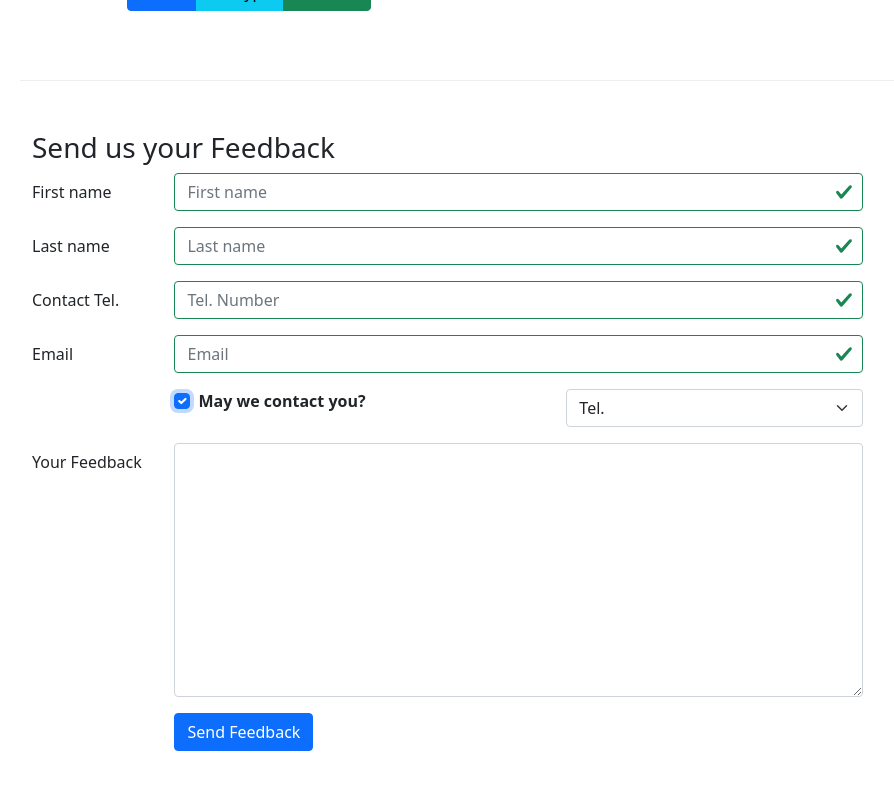
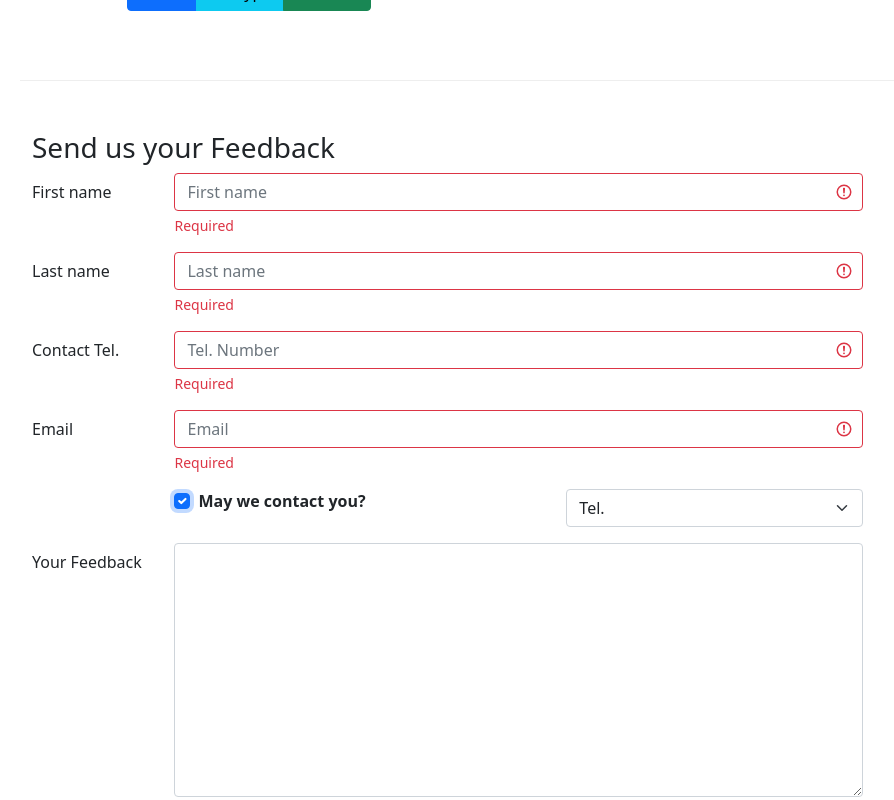
Before and after one commit to vlad1m1r0v/react-course-week-3, a React (Create React App) app: page /contactus in a window 1280 px wide. Both pictures are taken after a click on the checkbox "May we contact you?". Shown: the part 767-1567 px from the top of the page, without its empty margins (50-944 px from the left). Built offline with nearby package versions, Linux system fonts and the light colour scheme.

Commit message:
refactor form validation using yup and formik

```diff
--- a/package.json
+++ b/package.json
@@ -10,13 +10,15 @@
     "bootstrap": "^5.1.3",
     "bootstrap-social": "^5.1.1",
     "font-awesome": "^4.7.0",
+    "formik": "^2.2.9",
     "react": "^18.1.0",
     "react-bootstrap": "^2.3.1",
     "react-dom": "^18.1.0",
     "react-redux": "^8.0.1",
     "react-router-dom": "^6.3.0",
     "react-scripts": "5.0.1",
-    "web-vitals": "^2.1.4"
+    "web-vitals": "^2.1.4",
+    "yup": "^0.32.11"
   },
   "scripts": {
     "start": "react-scripts start",
--- a/src/components/Contact.js
+++ b/src/components/Contact.js
@@ -7,10 +7,11 @@ import {
   Row,
 } from "react-bootstrap";
 import { Link } from "react-router-dom";
-import { useState } from "react";
+import { useFormik } from "formik";
+import { object, string, number, bool } from "yup";
 
 export default function Contact() {
-  const initialFormState = {
+  const initialValues = {
     firstname: "",
     lastname: "",
     telnum: "",
@@ -20,87 +21,32 @@ export default function Contact() {
     message: "",
   };
 
-  const initialBlurState = {
-    firstname: false,
-    lastname: false,
-    telnum: false,
-    email: false,
+  const validationSchema = object({
+    firstname: string()
+      .min(3, "Must be 3 characters or more")
+      .max(15, "Must be 15 characters or less")
+      .required("Required"),
+    lastname: string()
+      .min(3, "Must be 3 characters or more")
+      .max(15, "Must be 15 characters or less")
+      .required("Required"),
+    telnum: number("Only numbers allowed").required("Required"),
+    email: string().email().required("Required"),
+    agree: bool().default(false).required(),
+    contactType: string().matches(/(Tel.|Email)/),
+    message: string().nullable().notRequired(),
+  });
+
+  const onSubmit = (values) => {
+    console.log("Current State is: " + JSON.stringify(values));
+    alert("Current State is: " + JSON.stringify(values));
   };
 
-  const initialErrorState = {
-    firstname: "",
-    lastname: "",
-    telnum: "",
-    email: "",
-  };
-
-  const validationRules = {
-    firstname: [
-      (field) =>
-        field.length >= 3 ? "" : "First Name should be >= 3 characters",
-      (field) =>
-        field.length <= 10 ? "" : "First Name should be <= 10 characters",
-    ],
-    lastname: [
-      (field) =>
-        field.length >= 3 ? "" : "Last Name should be >= 3 characters",
-      (field) =>
-        field.length <= 10 ? "" : "Last Name should be <= 10 characters",
-    ],
-    telnum: [
-      (field) =>
-        new RegExp(/^\d+$/).test(field)
-          ? ""
-          : "Tel. Number should contain only numbers",
-    ],
-    email: [
-      (field) =>
-        field.split("").filter((x) => x === "@").length === 1
-          ? ""
-          : "Email should contain a @",
-    ],
-  };
-
-  const [formState, setFormState] = useState(initialFormState);
-
-  const [blurState, setBlurState] = useState(initialBlurState);
-
-  const [errorState, setErrorState] = useState(initialErrorState);
-
-  function handleValidate(field, value) {
-    if (!blurState[field]) return;
-
-    const error = validationRules[field]
-      .map((rule) => rule(value))
-      .find((message) => message !== "");
-    setErrorState({ ...errorState, [field]: error });
-  }
-
-  function handleInputChange(event) {
-    const target = event.target;
-    const value = target.type === "checkbox" ? target.checked : target.value;
-    const name = target.name;
-    handleValidate(name, value);
-    setFormState({ ...formState, [name]: value });
-  }
-
-  function handleBlurChange(event) {
-    const field = event.target.name;
-    setBlurState({
-      ...blurState,
-      [field]: true,
-    });
-  }
-
-  function handleSubmit(event) {
-    console.log("Current State is: " + JSON.stringify(formState));
-    alert(
-      "Current State is: " +
-        JSON.stringify(formState) +
-        JSON.stringify(errorState)
-    );
-    event.preventDefault();
-  }
+  const formik = useFormik({
+    initialValues,
+    validationSchema,
+    onSubmit,
+  });
 
   return (
     <div className="container">
@@ -168,7 +114,7 @@ export default function Contact() {
           <h3>Send us your Feedback</h3>
         </div>
         <div className="col-12 col-md-9">
-          <Form onSubmit={handleSubmit}>
+          <Form onSubmit={formik.handleSubmit}>
             <Form.Group as={Row} className="mb-3" controlId="formFirstName">
               <Form.Label column sm={2}>
                 First name
@@ -178,13 +124,14 @@ export default function Contact() {
                   type="text"
                   placeholder="First name"
                   name="firstname"
-                  isValid={!errorState.firstname}
-                  isInvalid={errorState.firstname}
-                  onChange={handleInputChange}
-                  onFocus={handleBlurChange}
+                  isValid={!formik.errors.firstname}
+                  isInvalid={formik.errors.firstname}
+                  onChange={formik.handleChange}
+                  onBlur={formik.handleBlur}
+                  value={formik.values.firstname}
                 />
                 <Form.Control.Feedback type="invalid">
-                  {errorState.firstname}
+                  {formik.errors.firstname}
                 </Form.Control.Feedback>
               </Col>
             </Form.Group>
@@ -197,13 +144,14 @@ export default function Contact() {
                   type="text"
                   placeholder="Last name"
                   name="lastname"
-                  isValid={!errorState.lastname}
-                  isInvalid={errorState.lastname}
-                  onChange={handleInputChange}
-                  onFocus={handleBlurChange}
+                  isValid={!formik.errors.lastname}
+                  isInvalid={formik.errors.lastname}
+                  onChange={formik.handleChange}
+                  onBlur={formik.handleBlur}
+                  value={formik.values.lastname}
                 />
                 <Form.Control.Feedback type="invalid">
-                  {errorState.lastname}
+                  {formik.errors.lastname}
                 </Form.Control.Feedback>
               </Col>
             </Form.Group>
@@ -216,13 +164,14 @@ export default function Contact() {
                   type="tel"
                   placeholder="Tel. Number"
                   name="telnum"
-                  isValid={!errorState.telnum}
-                  isInvalid={errorState.telnum}
-                  onChange={handleInputChange}
-                  onFocus={handleBlurChange}
+                  isValid={!formik.errors.telnum}
+                  isInvalid={formik.errors.telnum}
+                  onChange={formik.handleChange}
+                  onBlur={formik.handleBlur}
+                  value={formik.values.telnum}
                 />
                 <Form.Control.Feedback type="invalid">
-                  {errorState.telnum}
+                  {formik.errors.telnum}
                 </Form.Control.Feedback>
               </Col>
             </Form.Group>
@@ -235,13 +184,14 @@ export default function Contact() {
                   type="email"
                   placeholder="Email"
                   name="email"
-                  isValid={!errorState.email}
-                  isInvalid={errorState.email}
-                  onChange={handleInputChange}
-                  onFocus={handleBlurChange}
+                  isValid={!formik.errors.email}
+                  isInvalid={formik.errors.email}
+                  onChange={formik.handleChange}
+                  onBlur={formik.handleBlur}
+                  value={formik.values.email}
                 />
                 <Form.Control.Feedback type="invalid">
-                  {errorState.email}
+                  {formik.errors.email}
                 </Form.Control.Feedback>
               </Col>
             </Form.Group>
@@ -252,14 +202,14 @@ export default function Contact() {
                   id={`default-checkbox`}
                   label={<strong>May we contact you?</strong>}
                   name="agree"
-                  onChange={handleInputChange}
+                  onChange={formik.handleChange}
                 />
               </Col>
               <Col md={{ size: 2, offset: 1 }}>
                 <Form.Select
                   aria-label="Default select example"
                   name="contactType"
-                  onChange={handleInputChange}
+                  onChange={formik.handleChange}
                 >
                   <option>Tel.</option>
                   <option>Email</option>
@@ -275,7 +225,7 @@ export default function Contact() {
                   as="textarea"
                   rows={10}
                   name="message"
-                  onChange={handleInputChange}
+                  onChange={formik.handleChange}
                 />
               </Col>
             </Form.Group>
```
Also changed, not shown: 1 other file (tests, documents, lock files or other folders).
